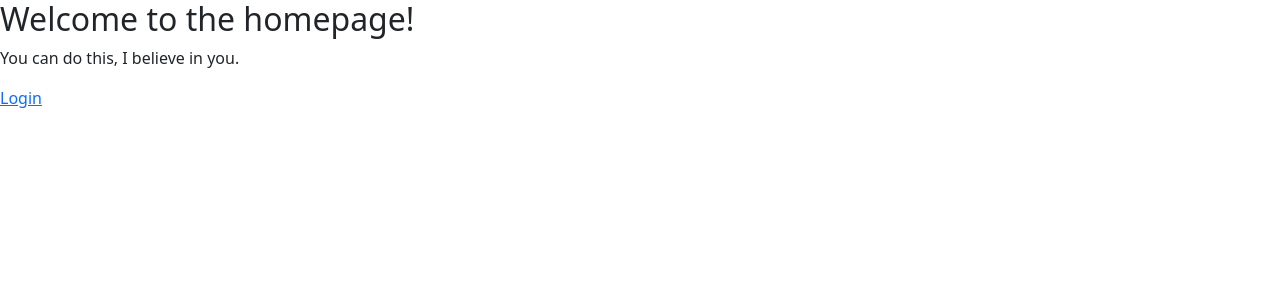
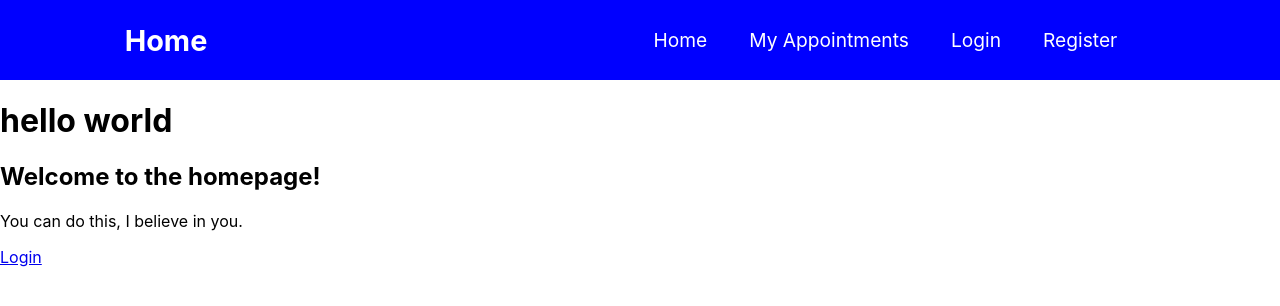
Before and after one commit to RonKu01/iwd_assignment, a React (Create React App) app: page / in a window 1280 px wide. Shown: the top 306 px of the page. Built offline with nearby package versions, Linux system fonts and the light colour scheme.

Commit message:
0103 940pm navbar

```diff
--- a/package.json
+++ b/package.json
@@ -7,6 +7,7 @@
     "@testing-library/react": "^12.1.3",
     "@testing-library/user-event": "^13.5.0",
     "bootstrap": "^5.1.3",
+    "node-sass": "^7.0.1",
     "react": "^17.0.2",
     "react-bootstrap": "^2.1.2",
     "react-dom": "^17.0.2",
--- a/src/App.js
+++ b/src/App.jsx
@@ -4,11 +4,14 @@
 import Login from "./components/Login";
 import Register from "./components/Register";
 import Dashboard from "./components/Dashboard";
+import Navbar from "./components/navbar/Navbar"
+
 
 class App extends Component {
     render() {
         return (
             <div className="App">
+                <Navbar />
                 <Routes>
                     <Route path="/" element={<Main />} />
                     <Route path="/login" element={<Login />} />
--- a/src/components/Main.jsx
+++ b/src/components/Main.jsx
@@ -5,6 +5,7 @@
     return (
         <>
             <main>
+                <h1>hello world</h1>
                 <h2>Welcome to the homepage!</h2>
                 <p>You can do this, I believe in you.</p>
             </main>
--- /dev/null
+++ b/src/components/navbar/MenuItems.jsx
@@ -0,0 +1,24 @@
+export const MenuItems = [
+    {
+        title: 'Home',
+        url: '#',
+        cName: 'nav-links'
+    },
+    {
+        title: 'My Appointments',
+        url: '#',
+        cName: 'nav-links'
+    },
+    {
+        title: 'Login',
+        url: '#',
+        cName: 'nav-links'
+    },
+    {
+        title: 'Register',
+        url: '#',
+        cName: 'nav-links'
+    },
+
+
+]
--- /dev/null
+++ b/src/components/navbar/Navbar.jsx
@@ -0,0 +1,40 @@
+import React, { Component } from 'react'
+import { MenuItems } from "./MenuItems"
+import './Navbar.scss'
+
+class Navbar extends Component{
+    state = { clicked: false}
+
+    handleClick = () => {
+        this.setState({clicked: !this.state.clicked})
+    }
+
+
+
+    render(){
+        return(
+            <nav className='NavbarItems'>
+                <h1 className="navbar-logo">Home</h1>
+                <div className='menu-icon' onClick={this.handleClick}>
+                    <i className={this.state.clicked ? 'fas fa-times' : 'fas fa-bars'}></i>
+                </div>
+                <ul className={this.state.clicked ? 'nav-menu active' : 'nav-menu'}>
+                    {MenuItems.map((item, index) => {
+                        return (
+                            <li key={index}>
+                                <a className={item.cName} href={item.url}>
+                                {item.title}
+                                </a>
+                            </li>
+
+                        )
+                    })}
+
+
+                </ul>
+
+            </nav>
+        )
+    }
+}
+export default Navbar
--- /dev/null
+++ b/src/components/navbar/Navbar.scss
@@ -0,0 +1,49 @@
+.NavbarItems{
+    background-color: blue;
+    height: 80px;
+    display: flex;
+    justify-content: center;
+    align-items: center;
+    font-size: 1.2rem;
+}
+
+.navbar-logo{
+    color: white;
+    justify-self: start;
+    margin-left: 20px;
+    cursor: pointer;
+}
+
+
+.nav-menu{
+    display: grid;
+    grid-template-columns: repeat(5, auto);
+    grid-gap: 10px;
+    list-style: none;
+    text-align: center;
+    width: 70vw;
+    justify-content: end;
+    margin-right: 2rem;
+
+
+}
+
+.nav-links{
+    color: white;
+    text-decoration: none;
+    padding: 0.5rem 1rem;
+}
+
+.nav-links:hover{
+    background-color: lightblue;
+    border-radius: 4px;
+    transition: all 0.2s ease-out;
+}
+
+.nav-links-mobile{
+    display: none;
+}
+
+.menu-icon{
+    display: none;
+}
--- a/src/index.js
+++ b/src/index.js
@@ -3,7 +3,6 @@
 import { BrowserRouter } from "react-router-dom";
 import './index.css';
 import App from './App';
-import 'bootstrap/dist/css/bootstrap.min.css';
 
 ReactDOM.render(
     <BrowserRouter>
```
Also changed, not shown: src/assets/medical-hospital-logo-463FA27180-seeklogo.com.png (added), 1 other file (tests, documents, lock files or other folders).
